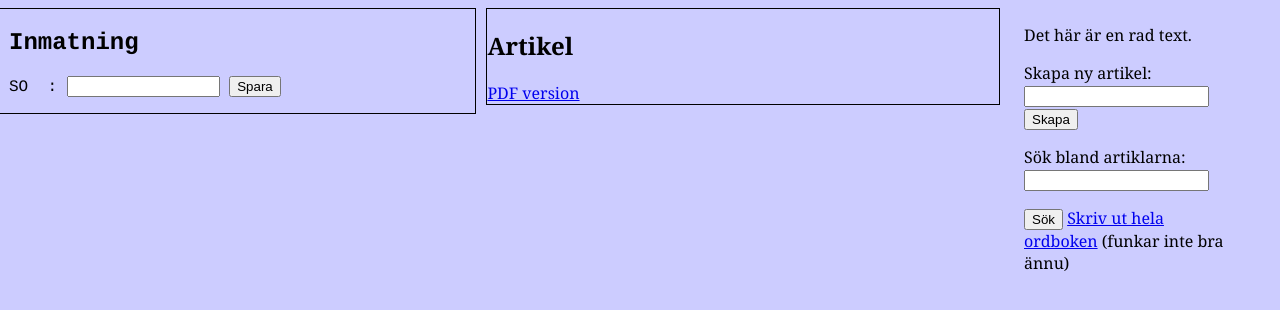
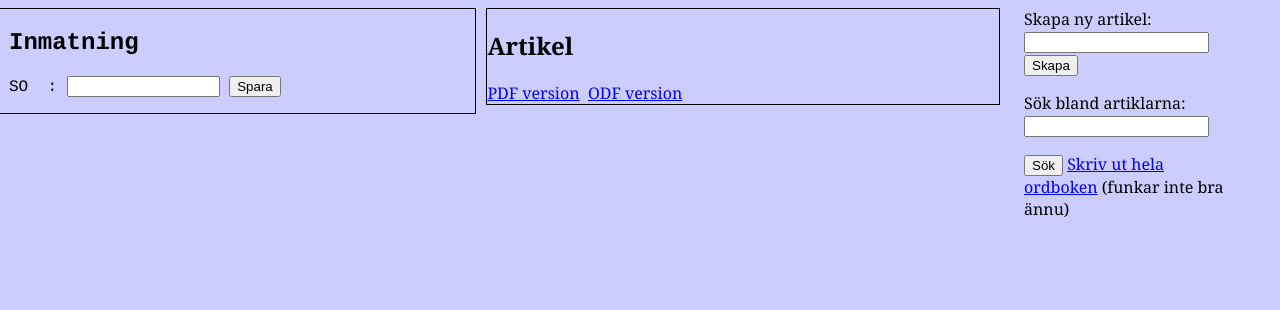
Before and after one commit to reutenauer/Talgoxe, a Django app: template sdl/talgoxe/templates/talgoxe/artikel.html in a window 1280 px wide. Shown: the top 310 px of the page. Run offline with Django 3.2, Linux system fonts and the light colour scheme; the template is opened without the code that fills it, so the values that code supplies are empty; some web fonts are replaced.

Commit message:
Klar för idag.

```diff
--- a/sdl/talgoxe/templates/talgoxe/artikel.html
+++ b/sdl/talgoxe/templates/talgoxe/artikel.html
@@ -62,7 +62,8 @@
 {% endwith %}
 {% endspaceless %}
 </p>
-<a href="{% url 'print_artikel' lemma.id %}">PDF version</a>
+<a href="{% url 'print_artikel' lemma.id %}">PDF version</a>&nbsp;
+<a href="{% url 'export_to_odf' lemma.id %}">ODF version</a>
 </div>
 <div id="ordlista">
 {% include 'talgoxe/ordlista.html' %}
--- a/sdl/talgoxe/templates/talgoxe/ordlista.html
+++ b/sdl/talgoxe/templates/talgoxe/ordlista.html
@@ -1,4 +1,3 @@
-<p>Det här är en rad text.</p>
 <div>
 {% include "talgoxe/ny_stickord.html" %}
 <p>Sök bland artiklarna: <input type="text" id="sok-artikel" /></p>
```
